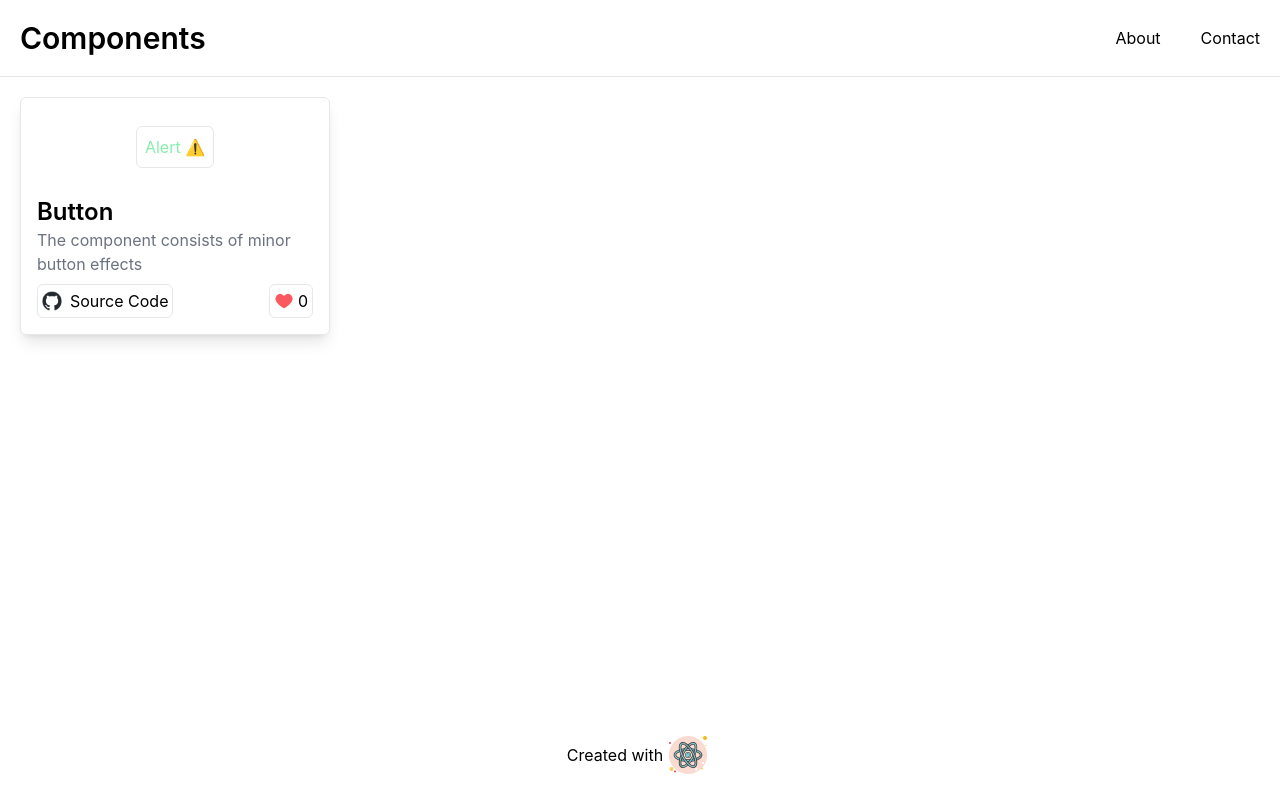
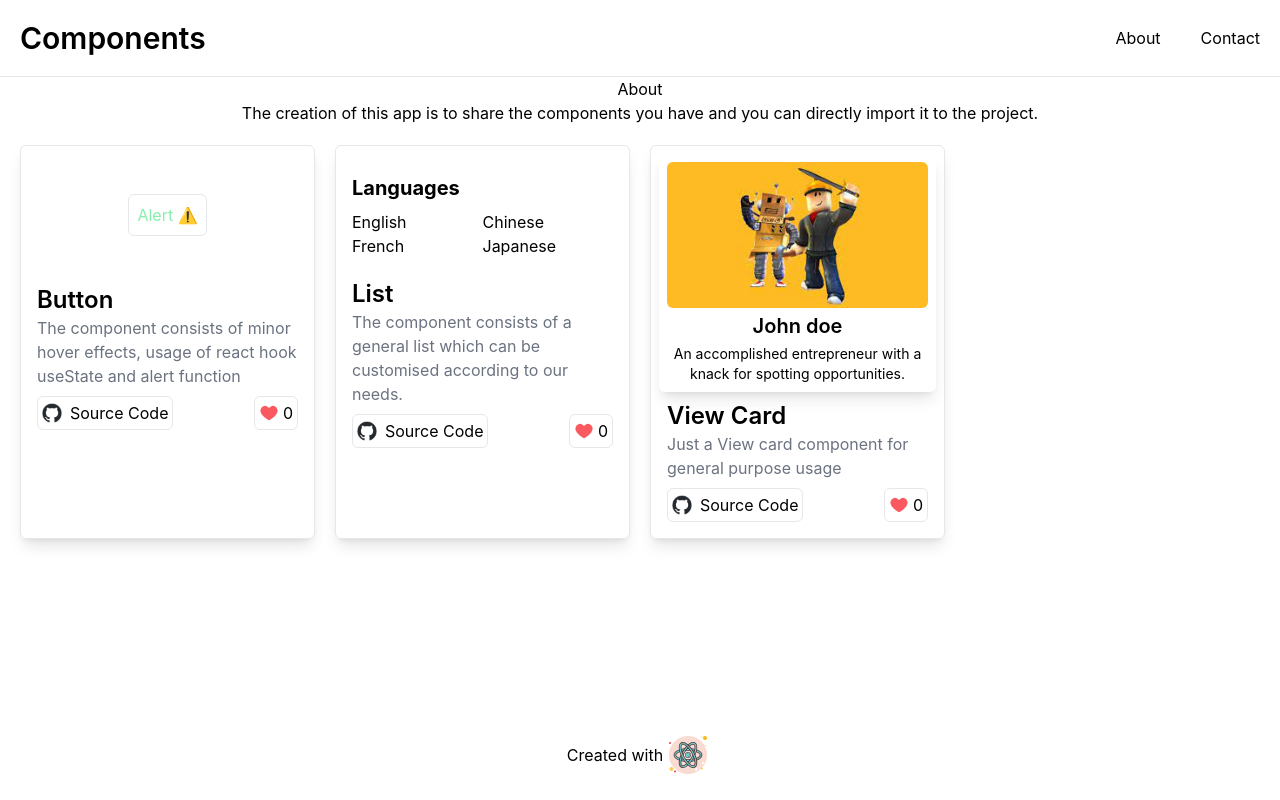
Before and after one commit to radzhiv25/Components, a React (Create React App) app: page /about in a window 1280 px wide. Built offline with nearby package versions, Linux system fonts and the light colour scheme.

Commit message:
Added a view card component

```diff
--- a/package.json
+++ b/package.json
@@ -8,6 +8,7 @@
     "@testing-library/user-event": "^13.5.0",
     "react": "^18.2.0",
     "react-dom": "^18.2.0",
+    "react-router-dom": "^6.14.0",
     "react-scripts": "5.0.1",
     "web-vitals": "^2.1.4"
   },
--- a/src/App.js
+++ b/src/App.js
@@ -1,13 +1,19 @@
 // import logo from './logo.svg';
 // import './App.css';
+import { Routes, Route } from 'react-router-dom';
 import { Navbar } from './components/Navbar';
 import { Hero } from './components/Hero';
 import { Footer } from './components/Footer';
+import { About } from './components/About';
 
 function App() {
   return (
     <div className="App">
       <Navbar />
+      <Routes>
+        <Route path='/' />
+        <Route path="/about" element={<About/>}/>
+      </Routes>
       <Hero className="h-full"/>
       <Footer />
     </div>
--- a/src/components/Card.js
+++ b/src/components/Card.js
@@ -17,7 +17,7 @@ export const Card = (props) => {
                     Source Code</a>
             </button>
             <button className='like flex items-center p-1 border rounded-md space-x-1' onClick={()=> setLike(like + 1)}>
-                <img src="/images/heart.png" alt="" className='w-5'/>
+                <img src="/images/heart.png" alt="" className='w-5 '/>
                 <span>{like}</span>
             </button>
             </div>
--- a/src/components/Hero.js
+++ b/src/components/Hero.js
@@ -1,17 +1,34 @@
 // import React from 'react'
 import {Card} from './Card'
 import {Button} from './button'
+import {List} from './List'
+import { TestCard } from './TestCard'
 
 export const Hero = () => {
   return (
-    <div className="hero p-5 grid grid-cols-4">
-        <div className="card1 p-2 flex flex-col border shadow-lg rounded-md ">
+    <div className="hero p-5 grid lg:grid-cols-4 gap-5 grid-cols-1">
+        <div className="card1 p-2 flex flex-col border shadow-lg rounded-md">
         <Button/>
         <Card
         name='Button'
-        bio='The component consists of minor button effects'
+        bio='The component consists of minor hover effects, usage of react hook
+        useState and alert function'
         link="https://github.com/radzhiv25/components/blob/main/src/components/button.js"
         />
+        </div>
+        <div className="card2 p-2 flex flex-col border shadow-lg rounded-md">
+          <List />
+          <Card
+          name="List"
+          bio="The component consists of a general list which can be customised according to our needs."
+          />
+        </div>
+        <div className="card3 p-2 flex flex-col border shadow-lg rounded-md">
+          <TestCard />
+          <Card
+          name="View Card"
+          bio="Just a View card component for general purpose usage"
+          link=""/>
         </div>
     </div>
   )
--- /dev/null
+++ b/src/components/List.js
@@ -0,0 +1,18 @@
+// import { useEffect } from "react"
+
+export const List = () => {;
+    return (
+        <div className="list my-1 p-2">
+            <h1 className="text-xl font-bold my-2">Languages</h1>
+            <ul className="grid grid-cols-2 cursor-pointer">
+                <div className="item1 flex items-center">
+                    <li className="eng">English</li>
+                    {/* <input type="checkbox" name="" id="" className=""/> */}
+                </div>
+                <li className="">Chinese</li>
+                <li className="">French</li>
+                <li className="">Japanese</li>
+            </ul>
+        </div>
+    )
+}
--- a/src/components/Navbar.js
+++ b/src/components/Navbar.js
@@ -1,5 +1,5 @@
 // import { About } from "./About"
-// import {Link} from 'react-dom'
+import {Link} from 'react-router-dom'
 
 export const Navbar = () => {
     return(
@@ -7,7 +7,9 @@ export const Navbar = () => {
             <h1 className="text-3xl font-semibold">Components</h1>
             <ul className="flex gap-10">
                 <li>
-                    About
+                    <Link to="/About">
+                        About
+                    </Link>
                 </li>
                 <li>Contact</li>
             </ul>
--- /dev/null
+++ b/src/components/TestCard.js
@@ -0,0 +1,11 @@
+import React from 'react'
+
+export const TestCard = () => {
+  return (
+    <div className='p-2 shadow-lg rounded-md hover:scale-105 text-center space-y-1'>
+      <img src="/images/roblox.jpeg" alt="" className='rounded-md'/>
+      <h1 className='text-xl font-semibold'>John doe</h1>
+      <p className='text-sm'>An accomplished entrepreneur with a knack for spotting opportunities.</p>
+    </div>
+  )
+}
--- a/src/components/button.js
+++ b/src/components/button.js
@@ -1,8 +1,8 @@
 export const Button = () => {
     return(
-        <div className="btn mx-auto my-5">
+        <div className="btn mx-auto my-10">
             <button className="p-2 text-green-300 border rounded-md hover:scale-105 hover:font-bold hover:bg-red-500 hover:text-white"
-            onClick={() => alert("Alert")}>Alert ⚠️</button>
+            onClick={() => alert("This is the alert component")}>Alert ⚠️</button>
         </div>
     )
 }
--- a/src/index.js
+++ b/src/index.js
@@ -2,12 +2,15 @@ import React from 'react';
 import ReactDOM from 'react-dom/client';
 import './index.css';
 import App from './App';
+import { BrowserRouter } from 'react-router-dom';
 import reportWebVitals from './reportWebVitals';
 
 const root = ReactDOM.createRoot(document.getElementById('root'));
 root.render(
   <React.StrictMode>
+    <BrowserRouter>
     <App />
+    </BrowserRouter>
   </React.StrictMode>
 );
 
```
Also changed, not shown: public/images/roblox.jpeg (added), 1 other file (tests, documents, lock files or other folders).
